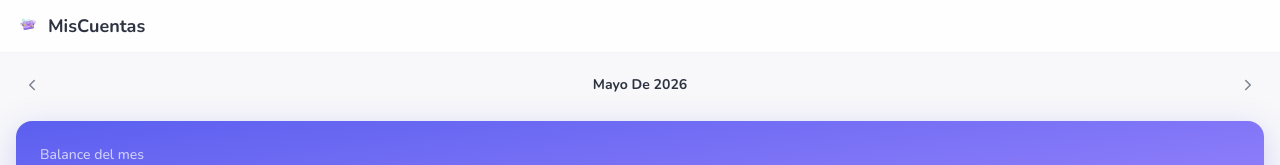
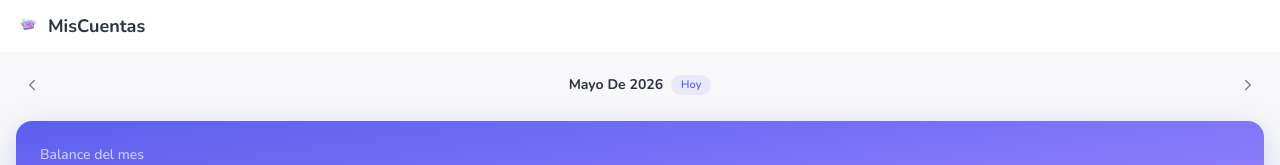
Before and after one commit to pablotrianda/mis-cuentas, a React (Vite) app: page / in a window 1280 px wide. Both pictures are taken after a click on the button 32 px from the left and 85 px from the top of the page. Shown: the top 165 px of the page. Built offline with nearby package versions, Linux system fonts and the light colour scheme.

Commit message:
Head menu

```diff
--- a/src/features/dashboard/DashboardPage.tsx
+++ b/src/features/dashboard/DashboardPage.tsx
@@ -2,7 +2,7 @@ import { useEffect, useMemo, useCallback } from 'react'
 import { useNavigate } from 'react-router-dom'
 import { PieChart, Pie, Cell, ResponsiveContainer, Tooltip } from 'recharts'
 import { ChevronLeft, ChevronRight, CreditCard, ArrowRight, ChevronRight as ChevronRightIcon, Check } from 'lucide-react'
-import { useMonth } from '../../hooks/useMonth'
+import { useMonth, getCurrentMonth } from '../../hooks/useMonth'
 import { useDashboardStore } from '../../stores/dashboardStore'
 import { useInstallmentStore } from '../../stores/installmentStore'
 import { formatMonth, formatARS } from '../../lib/formatters'
@@ -16,7 +16,7 @@ import { EmptyState } from '../../components/EmptyState'
 
 export function DashboardPage() {
   const navigate = useNavigate()
-  const { month, prevMonth, nextMonth } = useMonth()
+  const { month, prevMonth, nextMonth, setMonth } = useMonth()
   const { data, loading, fetchAll } = useDashboardStore()
   const installmentItems = useInstallmentStore((s) => s.items)
   const fetchInstallments = useInstallmentStore((s) => s.fetchAll)
@@ -57,9 +57,19 @@ export function DashboardPage() {
         >
           <ChevronLeft size={18} />
         </button>
-        <span className="animate-fade-in text-sm font-bold capitalize text-text-primary">
-          {formatMonth(month)}
-        </span>
+        <div className="flex items-center gap-2">
+          <span className="animate-fade-in text-sm font-bold capitalize text-text-primary">
+            {formatMonth(month)}
+          </span>
+          {month !== getCurrentMonth() && (
+            <button
+              onClick={() => setMonth(getCurrentMonth())}
+              className="rounded-full bg-primary/10 px-2.5 py-0.5 text-[11px] font-semibold text-primary transition-colors hover:bg-primary/20"
+            >
+              Hoy
+            </button>
+          )}
+        </div>
         <button
           onClick={nextMonth}
           className="flex h-8 w-8 items-center justify-center rounded-lg text-text-secondary transition-colors hover:bg-gray-100"
--- a/src/features/expenses/ExpensesPage.tsx
+++ b/src/features/expenses/ExpensesPage.tsx
@@ -1,6 +1,6 @@
 import { useEffect, useState, useMemo, useCallback } from 'react'
 import { Pencil } from 'lucide-react'
-import { useMonth } from '../../hooks/useMonth'
+import { useMonth, getCurrentMonth } from '../../hooks/useMonth'
 import { useCategories } from '../../hooks/useCategories'
 import { useCreditCards } from '../../hooks/useCreditCards'
 import { useExpenseStore } from '../../stores/expenseStore'
@@ -42,7 +42,7 @@ const BADGE_LABELS: Record<string, string> = {
 }
 
 export function ExpensesPage() {
-  const { month, prevMonth, nextMonth } = useMonth()
+  const { month, prevMonth, nextMonth, setMonth } = useMonth()
   const { categories } = useCategories()
   const { cards } = useCreditCards()
   const { items, loading, error, typeFilter, setTypeFilter, fetchAll, addOneTime, updateOneTime, remove } =
@@ -260,9 +260,19 @@ export function ExpensesPage() {
         >
           &larr; Ant
         </button>
-        <span className="text-sm font-semibold capitalize text-text-primary">
-          {formatMonth(month)}
-        </span>
+        <div className="flex items-center gap-2">
+          <span className="text-sm font-semibold capitalize text-text-primary">
+            {formatMonth(month)}
+          </span>
+          {month !== getCurrentMonth() && (
+            <button
+              onClick={() => setMonth(getCurrentMonth())}
+              className="rounded-full bg-primary/10 px-2.5 py-0.5 text-[11px] font-semibold text-primary transition-colors hover:bg-primary/20"
+            >
+              Hoy
+            </button>
+          )}
+        </div>
         <button
           onClick={nextMonth}
           className="rounded-lg px-3 py-1.5 text-sm font-medium text-text-secondary hover:bg-gray-100"
--- a/src/features/incomes/IncomesPage.tsx
+++ b/src/features/incomes/IncomesPage.tsx
@@ -1,5 +1,5 @@
 import { useEffect, useState } from 'react'
-import { useMonth } from '../../hooks/useMonth'
+import { useMonth, getCurrentMonth } from '../../hooks/useMonth'
 import { useIncomeStore } from '../../stores/incomeStore'
 import { formatMonth, formatARS, formatDate } from '../../lib/formatters'
 import { LoadingSpinner } from '../../components/LoadingSpinner'
@@ -16,7 +16,7 @@ function todayString(): string {
 }
 
 export function IncomesPage() {
-  const { month, prevMonth, nextMonth } = useMonth()
+  const { month, prevMonth, nextMonth, setMonth } = useMonth()
   const { items, loading, error, fetchAll, add, remove } = useIncomeStore()
   const [showForm, setShowForm] = useState(false)
   const [amount, setAmount] = useState('')
@@ -61,9 +61,19 @@ export function IncomesPage() {
         >
           &larr; Ant
         </button>
-        <span className="text-sm font-semibold capitalize text-text-primary">
-          {formatMonth(month)}
-        </span>
+        <div className="flex items-center gap-2">
+          <span className="text-sm font-semibold capitalize text-text-primary">
+            {formatMonth(month)}
+          </span>
+          {month !== getCurrentMonth() && (
+            <button
+              onClick={() => setMonth(getCurrentMonth())}
+              className="rounded-full bg-primary/10 px-2.5 py-0.5 text-[11px] font-semibold text-primary transition-colors hover:bg-primary/20"
+            >
+              Hoy
+            </button>
+          )}
+        </div>
         <button
           onClick={nextMonth}
           className="rounded-lg px-3 py-1.5 text-sm font-medium text-text-secondary hover:bg-gray-100"
--- a/src/hooks/useMonth.ts
+++ b/src/hooks/useMonth.ts
@@ -1,6 +1,6 @@
 import { useState } from 'react'
 
-function getCurrentMonth(): string {
+export function getCurrentMonth(): string {
   const now = new Date()
   const y = now.getFullYear()
   const m = String(now.getMonth() + 1).padStart(2, '0')
```
